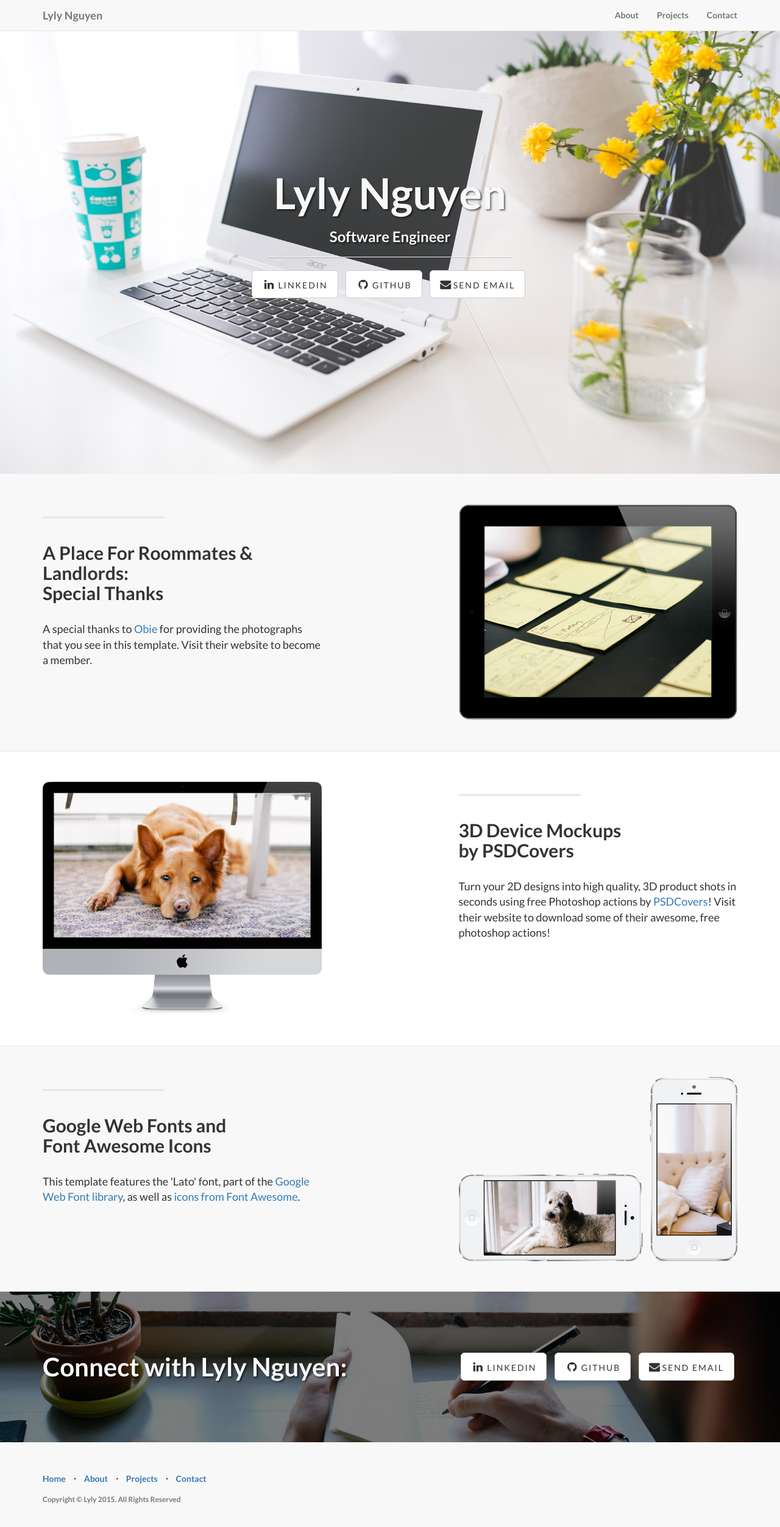
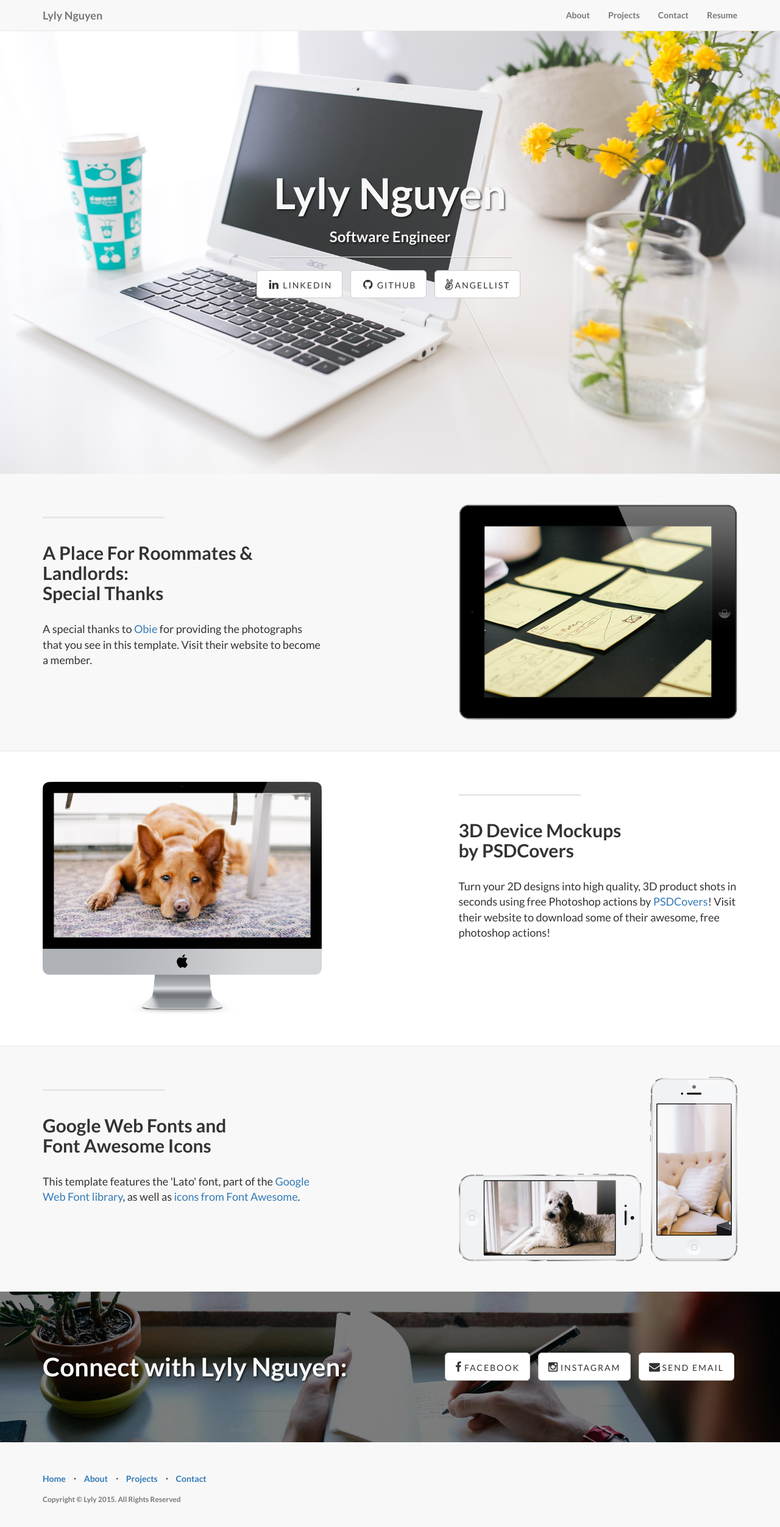
Before and after one commit to lylynguyen/mysite, a PHP site: page / in a window 1280 px wide. Shown: the top 2504 px of the page at 61% size. Run offline with PHP 8.4, Linux system fonts and the light colour scheme.

Commit message:
styling navbar

```diff
--- a/css/landing-page.css
+++ b/css/landing-page.css
@@ -21,9 +21,6 @@ h6 {
     font-weight: 700;
 }
 
-.topnav1 {
-    font-size: 20px;
-}
 
 .topnav {
     font-size: 14px;
--- a/index.html
+++ b/index.html
@@ -16,6 +16,8 @@
 
     <!-- Custom CSS -->
     <link href="css/landing-page.css" rel="stylesheet">
+    <!-- Custom CSS -->
+    <link href="css/agency.css" rel="stylesheet">
 
     <!-- Custom Fonts -->
     <link href="font-awesome/css/font-awesome.min.css" rel="stylesheet" type="text/css">
@@ -30,13 +32,13 @@
 
 </head>
 
-<body>
+<body id="page-top" class="index">
 
     <!-- Navigation -->
-    <nav class="navbar navbar-default navbar-fixed-top topnav" role="navigation">
-        <div class="container topnav">
+    <nav class="navbar navbar-default navbar-fixed-top ">
+        <div class="container">
             <!-- Brand and toggle get grouped for better mobile display -->
-            <div class="navbar-header">
+            <div class="navbar-header page-scroll">
                 <button type="button" class="navbar-toggle" data-toggle="collapse" data-target="#bs-example-navbar-collapse-1">
                     <span class="sr-only">Toggle navigation</span>
                     <span class="icon-bar"></span>
@@ -48,15 +50,21 @@
             <!-- Collect the nav links, forms, and other content for toggling -->
             <div class="collapse navbar-collapse" id="bs-example-navbar-collapse-1">
                 <ul class="nav navbar-nav navbar-right">
-                    <li>
-                        <a href="#about">About</a>
+                    <li class="hidden">
+                        <a class="page-scroll" href="#page-top"></a>
                     </li>
                     <li>
-                        <a href="#projects">Projects</a>
+                        <a class="page-scroll" href="#about">About</a>
                     </li>
                     <li>
-                        <a href="#contact">Contact</a>
+                        <a class="page-scroll" href="#projects">Projects</a>
                     </li>
+                    <li>
+                        <a class="page-scroll" href="#contact">Contact</a>
+                    </li>
+                    <li><a class="page-scroll" href="LylyNguyenResume.pdf" download>Resume</a></li>
+
+
                 </ul>
             </div>
             <!-- /.navbar-collapse -->
@@ -66,7 +74,8 @@
 
 
     <!-- Header -->
-    <a name="about"></a>
+    <!-- <a name="about"></a> -->
+    <Header>
     <div class="intro-header">
         <div class="container">
 
@@ -78,13 +87,13 @@
                         <hr class="intro-divider">
                         <ul class="list-inline intro-social-buttons">
                             <li>
-                                <a href="https://www.linkedin.com/in/lylynguyen" class="btn btn-default btn-lg"><i class="fa fa-linkedin fa-fw"></i> <span class="network-name">Linkedin</span></a>
+                                <a href="https://www.linkedin.com/in/lylynguyen" class="btn btn-default btn-lg"><i class="fa fa-linkedin fa-fw"></i> <span class="network-name"> Linkedin</span></a>
                             </li>
                             <li>
-                                <a href="https://github.com/lylynguyen" class="btn btn-default btn-lg"><i class="fa fa-github fa-fw"></i> <span class="network-name">Github</span></a>
+                                <a href="https://github.com/lylynguyen" class="btn btn-default btn-lg"><i class="fa fa-github fa-fw"></i> <span class="network-name"> Github</span></a>
                             </li>
                             <li>
-                                <a href="mailto:lylynguyen812@gmail.com" class="btn btn-default btn-lg"><i class="fa fa-envelope"></i> <span class="network-name">Send Email</span></a>
+                                <a href="#" class="btn btn-default btn-lg"><i class="fa fa-angellist"></i> <span class="network-name"> AngelList</span></a>
                             </li>
                         </ul>
                     </div>
@@ -96,7 +105,7 @@
 
     </div>
     <!-- /.intro-header -->
-
+    </Header>
     <!-- Page Content -->
 
 	<a  name="projects"></a>
@@ -177,13 +186,13 @@
                 <div class="col-lg-6">
                     <ul class="list-inline banner-social-buttons">
                         <li>
-                            <a href="https://www.linkedin.com/in/lylynguyen" class="btn btn-default btn-lg"><i class="fa fa-linkedin fa-fw"></i> <span class="network-name">Linkedin</span></a>
+                            <a href="https://www.facebook.com/theonelyly" class="btn btn-default btn-lg"><i class="fa fa-facebook"></i><span class="network-name"> Facebook</span></a>
                         </li>
                         <li>
-                            <a href="https://github.com/lylynguyen" class="btn btn-default btn-lg"><i class="fa fa-github fa-fw"></i> <span class="network-name">Github</span></a>
+                            <a href="https://www.instagram.com/the__onlyly/" class="btn btn-default btn-lg"><i class="fa fa-instagram"></i><span class="network-name"> Instagram</span></a>
                         </li>
                         <li>
-                           <a href="mailto:lylynguyen812@gmail.com" class="btn btn-default btn-lg"><i class="fa fa-envelope"></i> <span class="network-name">Send Email</span></a>
+                           <a href="mailto:lylynguyen812@gmail.com" class="btn btn-default btn-lg"><i class="fa fa-envelope"></i> <span class="network-name"> Send Email</span></a>
                         </li>
                     </ul>
                 </div>
@@ -229,6 +238,15 @@
     <!-- Bootstrap Core JavaScript -->
     <script src="js/bootstrap.min.js"></script>
 
+     <!-- Plugin JavaScript -->
+    <!-- <script src="http://cdnjs.cloudflare.com/ajax/libs/jquery-easing/1.3/jquery.easing.min.js"></script> -->
+    <!-- <script src="js/classie.js"></script> -->
+    <script src="js/cbpAnimatedHeader.js"></script>
+
+     <!-- Custom Theme JavaScript -->
+    <script src="js/agency.js"></script>
+
+
 </body>
 
 </html>
--- /dev/null
+++ b/js/agency.js
@@ -0,0 +1,26 @@
+/*!
+ * Start Bootstrap - Agency Bootstrap Theme (http://startbootstrap.com)
+ * Code licensed under the Apache License v2.0.
+ * For details, see http://www.apache.org/licenses/LICENSE-2.0.
+ */
+
+// jQuery for page scrolling feature - requires jQuery Easing plugin
+$(function() {
+    $('a.page-scroll').bind('click', function(event) {
+        var $anchor = $(this);
+        $('html, body').stop().animate({
+            scrollTop: $($anchor.attr('href')).offset().top
+        }, 1500, 'easeInOutExpo');
+        event.preventDefault();
+    });
+});
+
+// Highlight the top nav as scrolling occurs
+$('body').scrollspy({
+    target: '.navbar-fixed-top'
+})
+
+// Closes the Responsive Menu on Menu Item Click
+$('.navbar-collapse ul li a').click(function() {
+    $('.navbar-toggle:visible').click();
+});
```
Also changed, not shown: js/cbpAnimatedHeader.js (added, +44 -0 lines), js/cbpAnimatedHeader.min.js (added, +11 -0 lines), README.md, 2 other files.
